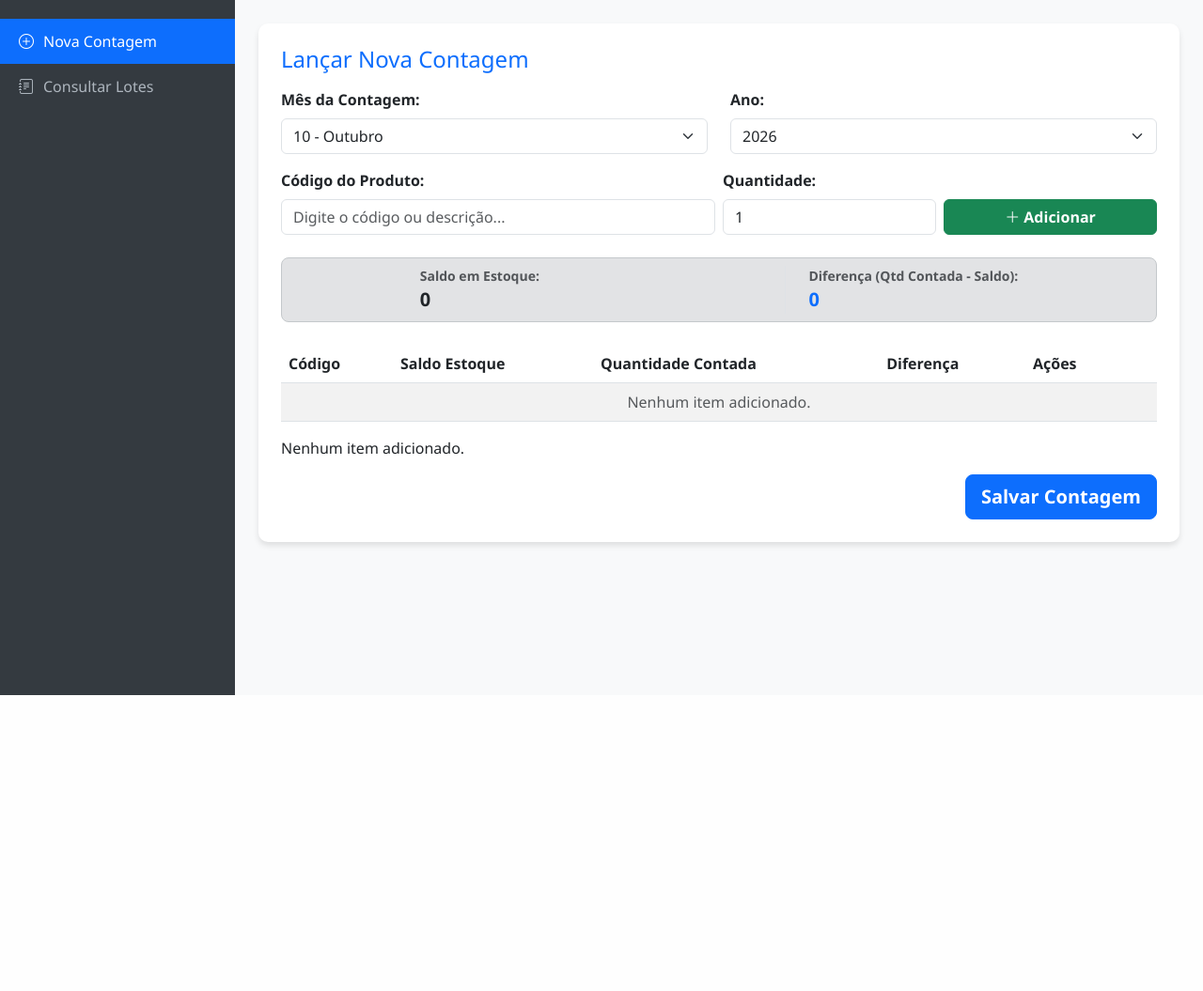
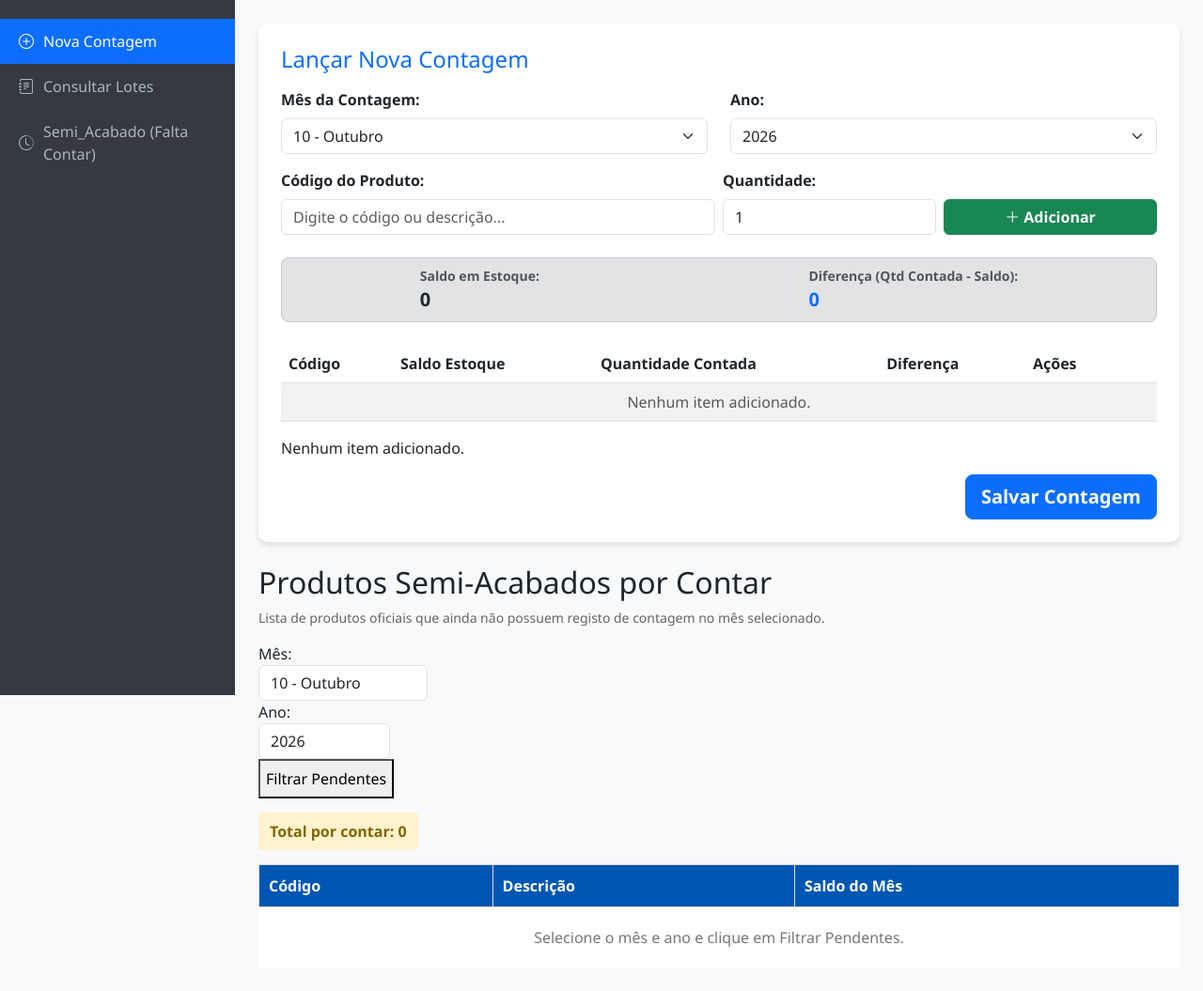
Before and after one commit to estoqueesquadromil-dev/contagem-estoque, a Flask app: page / in a window 1280 px wide. Shown: the part 60-1115 px from the top of the page at 94% size. Before the commit the page ends 800 px from the top, so only its background shows below. Run offline with Flask 3, Linux system fonts and the light colour scheme.

Commit message:
Update contagem_estoque.html

```diff
--- a/templates/contagem_estoque.html
+++ b/templates/contagem_estoque.html
@@ -57,6 +57,7 @@
   <nav class="sidebar" id="sidebar">
     <a href="#" class="nav-link-item active" onclick="mostrarSecao('lancar', this)"><i class="bi bi-plus-circle"></i> Nova Contagem</a>
     <a href="#" class="nav-link-item" onclick="mostrarSecao('consultar', this)"><i class="bi bi-journal-text"></i> Consultar Lotes</a>
+    <a href="#" class="nav-link-item" onclick="mostrarSecaoSemiAcabado(this)"><i class="bi bi-clock-history"></i> Semi_Acabado (Falta Contar)</a>
   </nav>
 
   <main class="main-content" id="mainContent">
@@ -223,6 +224,61 @@
       </div>
     </section>
 
+
+
+
+    <!-- PAINEL SEMI_ACABADO: PRODUTOS POR CONTAR -->
+<div id="painel-semi-acabado" class="painel">
+    <h2>Produtos Semi-Acabados por Contar</h2>
+    <p style="color: #666; font-size: 14px;">Lista de produtos oficiais que ainda não possuem registo de contagem no mês selecionado.</p>
+
+    <div class="form-row" style="margin-top: 15px; align-items: flex-end;">
+        <div class="form-group" style="max-width: 180px;">
+            <label for="mes-semi">Mês:</label>
+            <select id="mes-semi" class="form-control">
+                <option value="1">01 - Janeiro</option>
+                <option value="2">02 - Fevereiro</option>
+                <option value="3">03 - Março</option>
+                <option value="4">04 - Abril</option>
+                <option value="5">05 - Maio</option>
+                <option value="6">06 - Junho</option>
+                <option value="7">07 - Julho</option>
+                <option value="8">08 - Agosto</option>
+                <option value="9">09 - Setembro</option>
+                <option value="10" selected>10 - Outubro</option>
+                <option value="11">11 - Novembro</option>
+                <option value="12">12 - Dezembro</option>
+            </select>
+        </div>
+        <div class="form-group" style="max-width: 140px;">
+            <label for="ano-semi">Ano:</label>
+            <input type="number" id="ano-semi" class="form-control" value="2026">
+        </div>
+        <button class="btn-pesquisar" onclick="carregarSemiAcabadosFaltaContar()" style="height: 42px;">Filtrar Pendentes</button>
+    </div>
+
+    <div id="contador-pendentes-semi" class="contador-badge" style="margin-top: 15px; display: inline-block; background: #fff3cd; color: #856404; padding: 8px 12px; border-radius: 4px; font-weight: bold;">
+        Total por contar: 0
+    </div>
+
+    <div class="table-responsive" style="margin-top: 15px;">
+        <table id="tabela-semi-acabado" style="width: 100%; border-collapse: collapse; background: white;">
+            <thead>
+                <tr style="background-color: #0056b3; color: white; text-align: left;">
+                    <th style="padding: 10px; border: 1px solid #ddd;">Código</th>
+                    <th style="padding: 10px; border: 1px solid #ddd;">Descrição</th>
+                    <th style="padding: 10px; border: 1px solid #ddd;">Saldo do Mês</th>
+                </tr>
+            </thead>
+            <tbody>
+                <tr>
+                    <td colspan="3" style="text-align: center; color: #777; padding: 20px;">Selecione o mês e ano e clique em Filtrar Pendentes.</td>
+                </tr>
+            </tbody>
+        </table>
+    </div>
+</div>
+
   <script src="https://cdn.jsdelivr.net/npm/bootstrap@5.3.0/dist/js/bootstrap.bundle.min.js"></script>
   <script>
 
@@ -297,6 +353,9 @@
         caixaSugestoes.style.display = 'none';
       }
     });
+
+
+
 
 function adicionarItem() {
   const codigoTxt = inputProd.value.trim();
@@ -780,6 +839,74 @@ function filtrarTabelaConsulta() {
   renderizarTabelaConsulta(filtrados);
 }
 
+async function carregarSemiAcabadosFaltaContar() {
+    let mes = document.getElementById('mes-semi').value;
+    let ano = document.getElementById('ano-semi').value;
+    let tbody = document.querySelector('#tabela-semi-acabado tbody');
+    let contadorBadge = document.getElementById('contador-pendentes-semi');
+
+    tbody.innerHTML = '<tr><td colspan="3" style="text-align: center; padding: 20px;">A verificar produtos pendentes...</td></tr>';
+
+    try {
+        let resposta = await fetch(`/produtos_semi_acabados_faltam?mes=${mes}&ano=${ano}`);
+        let resultado = await resposta.json();
+
+        if (!resultado.sucesso) {
+            alert('Erro: ' + resultado.mensagem);
+            tbody.innerHTML = '<tr><td colspan="3" style="text-align: center; color: red; padding: 20px;">Erro ao carregar dados.</td></tr>';
+            return;
+        }
+
+        let itens = resultado.itens;
+        contadorBadge.textContent = `Total por contar: ${itens.length} produtos`;
+        tbody.innerHTML = '';
+
+        if (itens.length === 0) {
+            tbody.innerHTML = '<tr><td colspan="3" style="text-align: center; color: #28a745; font-weight: bold; padding: 20px;">Parabéns! Todos os produtos já foram contados neste mês.</td></tr>';
+            return;
+        }
+
+        itens.forEach(item => {
+            let tr = document.createElement('tr');
+            tr.innerHTML = `
+                <td style="padding: 10px; border: 1px solid #ddd; font-weight: bold;">${item.codigo}</td>
+                <td style="padding: 10px; border: 1px solid #ddd;">${item.descricao}</td>
+                <td style="padding: 10px; border: 1px solid #ddd; font-weight: bold; color: #0056b3;">${item.saldo}</td>
+            `;
+            tbody.appendChild(tr);
+        });
+
+    } catch (err) {
+        console.error(err);
+        tbody.innerHTML = '<tr><td colspan="3" style="text-align: center; color: red; padding: 20px;">Erro de comunicação com o servidor.</td></tr>';
+    }
+}
+
+// Função isolada para abrir a aba Semi-Acabado sem mexer na lógica anterior
+function mostrarSecaoSemiAcabado(elem) {
+  // Esconde todas as secções da página com a classe .page-section
+  document.querySelectorAll('.page-section').forEach(s => s.classList.remove('active'));
+
+  // Remove o 'active' de todos os itens da sidebar
+  document.querySelectorAll('.sidebar a').forEach(a => a.classList.remove('active'));
+
+  // Mostra apenas a secção de semi-acabados
+  const secSemi = document.getElementById('sec-semi-acabado');
+  if (secSemi) {
+    secSemi.classList.add('active');
+  }
+
+  // Marca o botão clicado como ativo
+  if (elem) {
+    elem.classList.add('active');
+  }
+
+  // Dispara a busca dos pendentes automaticamente
+  if (typeof carregarSemiAcabadosFaltaContar === 'function') {
+    carregarSemiAcabadosFaltaContar();
+  }
+}
+
 
 
 
```
